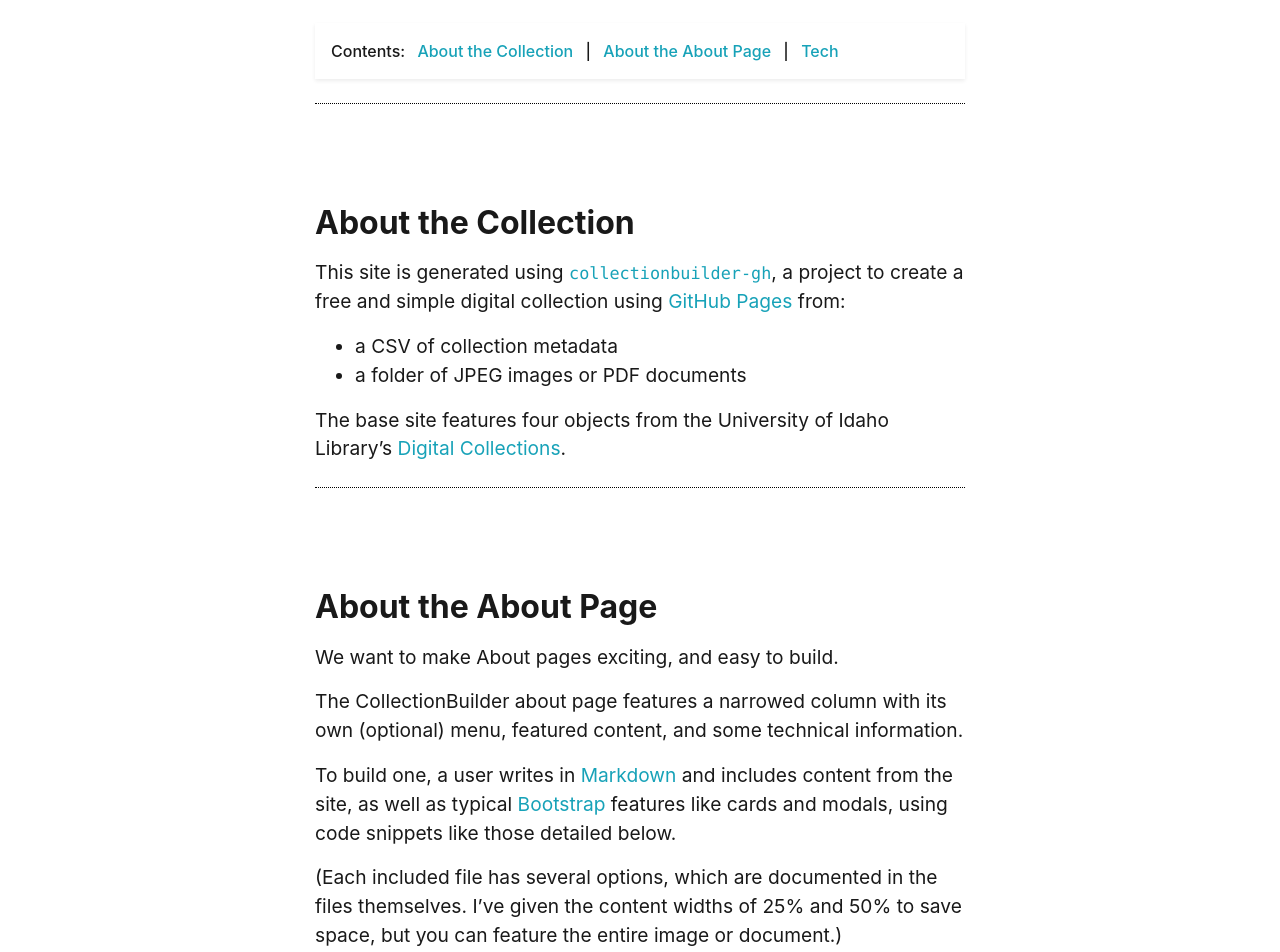
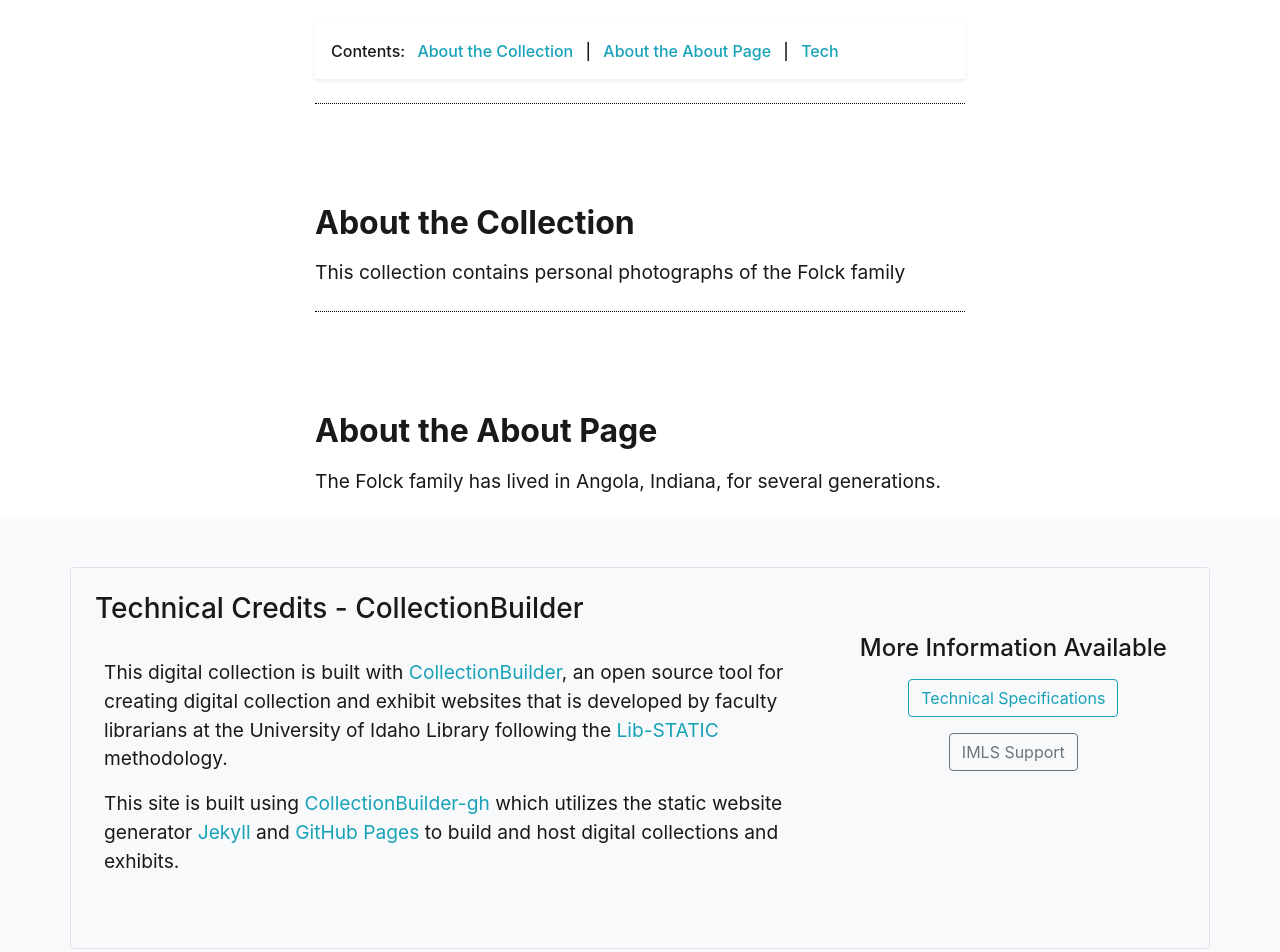
Before and after one commit to isabelfolck/folck_family, a Jekyll site: the page built from pages/about.md, in a window 1280 px wide and 1400 px high, scrolled down 443 px. Shown: the top 952 px of the window. Built offline with Jekyll 4.4.1, drawn with Linux system fonts in a browser that asks for light colours; some of the changed text lies outside the part shown.

Commit message:
Update about.md

```diff
--- a/pages/about.md
+++ b/pages/about.md
@@ -12,49 +12,9 @@
 
 ## About the Collection
 
-This site is generated using [`collectionbuilder-gh`](https://collectionbuilding.github.io/gh/), a project to create a free and simple digital collection using [GitHub Pages](https://pages.github.com/) from:
+This collection contains personal photographs of the Folck family
 
-- a CSV of collection metadata
-- a folder of JPEG images or PDF documents
-
-The base site features four objects from the University of Idaho Library's [Digital Collections](https://www.lib.uidaho.edu/digital).
 
 ## About the About Page
 
-We want to make About pages exciting, and easy to build.
-
-The CollectionBuilder about page features a narrowed column with its own (optional) menu, featured content, and some technical information.
-
-To build one, a user writes in [Markdown](https://guides.github.com/features/mastering-markdown/) and includes  content from the site, as well as typical [Bootstrap](https://getbootstrap.com/) features like cards and modals, using code snippets like those detailed below.
-
-(Each included file has several options, which are documented in the files themselves. I've given the content widths of 25% and 50% to save space, but you can feature the entire image or document.)
-
-- Image --> `{% raw %}{% include feature/item-figure.html objectid="demo_001" width="25" %}{% endraw %}`
-
-{% include feature/item-figure.html objectid="demo_001" width="25" %}
-
-- PDF -- > `{% raw %}{% include feature/item-pdf-embed.html objectid="demo_002"  width="25" %}{% endraw %}`
-
-{% include feature/item-pdf-embed.html objectid="demo_002" width="25" %}
-
-- Video: `{% raw %}{% include feature/item-video-embed.html objectid="demo_004" %}{% endraw %}`
-
-{% include feature/item-video-embed.html objectid="demo_004" %}
-
-- Card -- > `{% raw %}{% include feature/card.html header="This is a Card" text="The card features an image from the collection as a cap" objectid="demo_004" width="25" centered=true %}{% endraw %}`
-
-{% include feature/card.html header="This is a Card" text="The card features an image from the collection as a cap" objectid="demo_004" width="25" centered=true %}
-
-- Buttons -- > `{% raw %}{% include feature/button.html text="Button Link to Somewhere" link="https://collectionbuilder.github.io/" color="success" %}{% endraw %}`
-
-{% include feature/button.html text="Button Link to Somewhere" link="https://collectionbuilder.github.io/" color="success" centered=true %}
-
-- Alerts -- > `{% raw %}{% include feature/alert.html text="this is an *alert* that 'warns' a user" color="warning" align="center" %}{% endraw %}`
-
-{% include feature/alert.html text="This is an *alert* that 'warns' a user with centrally aligned text." color="warning" align="center"  %}
-
-- Modals -- > `{% raw %}{% include feature/modal.html button="This is a modal using a 'primary' colored button to invite clicking" title="when clicked:" text="A Modal will pop out a box with some more information" color="primary"  %}{% endraw %}`
-
-{% include feature/modal.html button="This is a modal using a 'primary' colored button to invite clicking" title="When clicked:" text="A Modal will pop out a box with some more information" color="primary"  %}
-
-We hope this makes it easier for site builders to develop the collection AND add interesting and engaging contextual information.
+The Folck family has lived in Angola, Indiana, for several generations.
```
